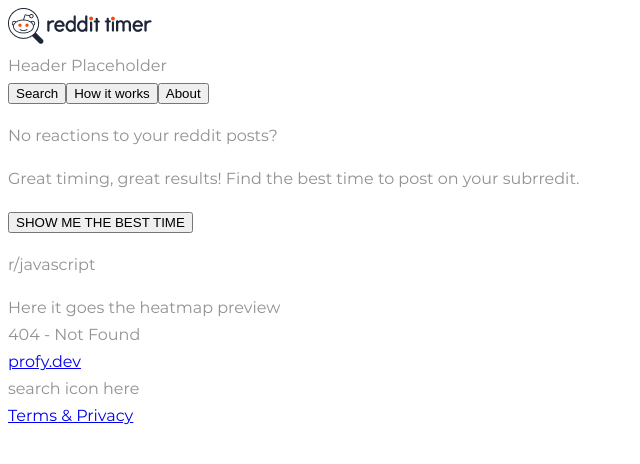
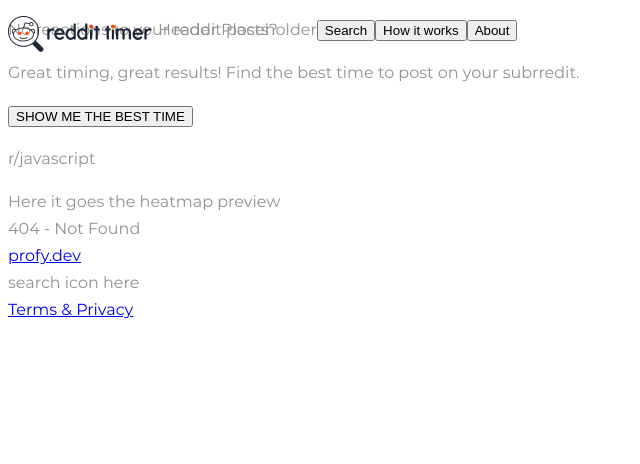
Before and after one commit to profydev/reddit-timer-angvzrz, a React (Create React App) app: page / in a window 1280 px wide. Shown: the top 464 px of the page, without its empty margins (0-640 px from the left). Built offline with nearby package versions, Linux system fonts and the light colour scheme.

Commit message:
Moved Header page to Header folder. Created HeaderStyles file

```diff
--- a/src/App.js
+++ b/src/App.js
@@ -4,7 +4,7 @@ import { BrowserRouter as Router, Route, Switch } from 'react-router-dom';
 import { ThemeProvider } from 'styled-components';
 
 import GlobalStyle from './globalStyles';
-import Header from './pages/Header';
+import Header from './pages/Header/Header';
 import theme from './theme';
 
 function App() {
--- /dev/null
+++ b/src/pages/Header/Header.js
@@ -0,0 +1,20 @@
+import React from 'react';
+
+import HeaderIcon from '../../components/HeaderIcon';
+import Styling from './HeaderStyles';
+
+function Header() {
+  return (
+    <Styling>
+      <HeaderIcon />
+      Header Placeholder
+      <div id="navigation">
+        <button type="button">Search</button>
+        <button type="button">How it works</button>
+        <button type="button">About</button>
+      </div>
+    </Styling>
+  );
+}
+
+export default Header;
--- /dev/null
+++ b/src/pages/Header/HeaderStyles.js
@@ -0,0 +1,10 @@
+import styled from 'styled-components';
+
+const Styling = styled.header`
+  position: absolute;
+  display: flex;
+  float: left;
+  height: 100px;
+`;
+
+export default Styling;
```
